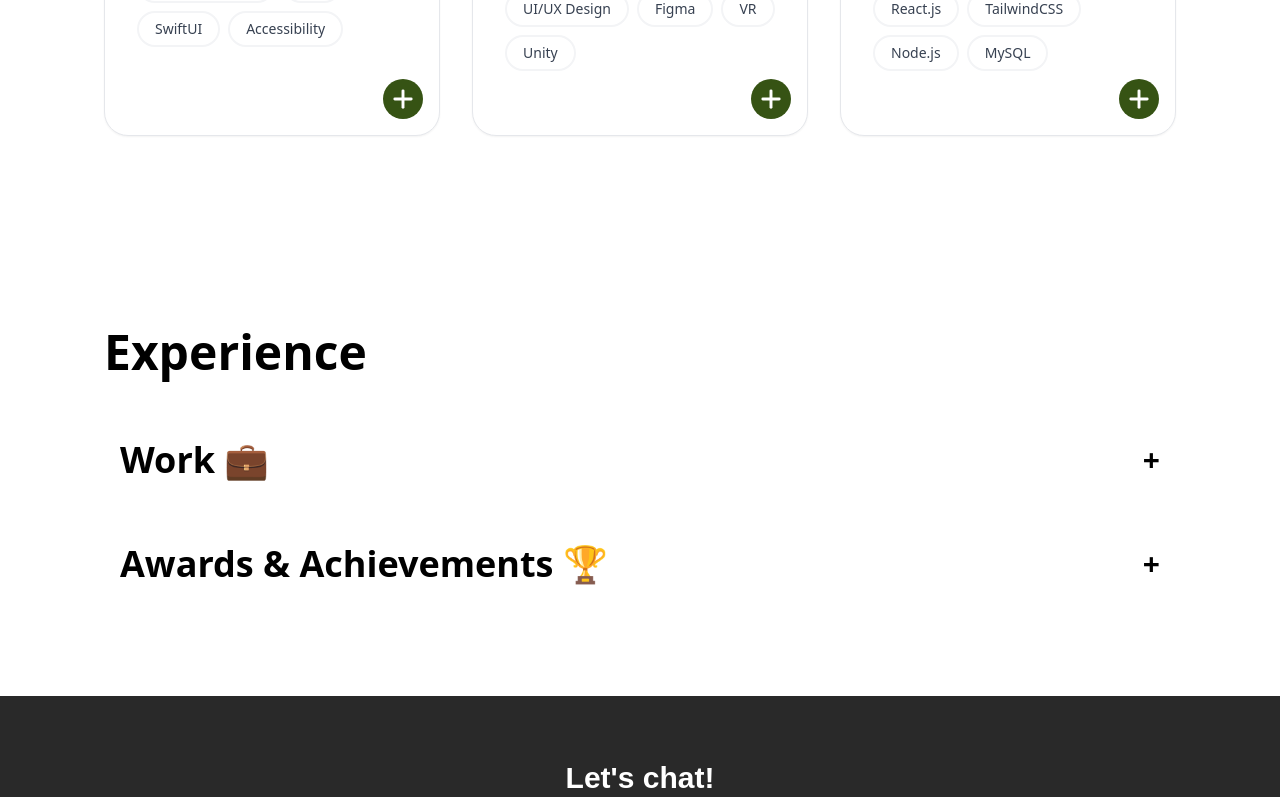
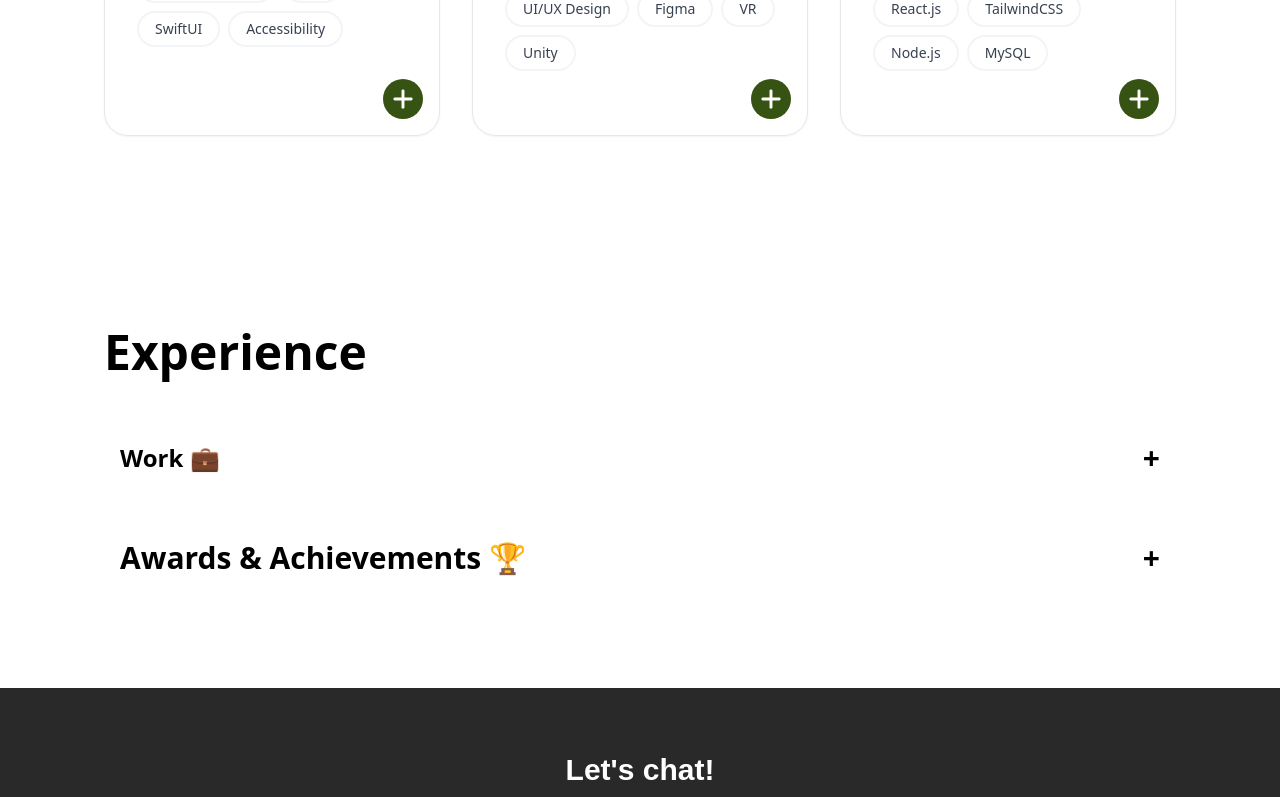
Before and after one commit to greenerycomplexity/mason-portfolio, a Next.js app: page / in a window 1280 px wide. Shown: the part 1826-2623 px from the top of the page. Built offline with nearby package versions, Linux system fonts and the light colour scheme.

Commit message:
Changes to margin/paddings for mobile screens

```diff
--- a/components/ExperienceSection.tsx
+++ b/components/ExperienceSection.tsx
@@ -12,7 +12,7 @@ const Experience = () => {
       id="experience"
       className="py-12 sm:py-16 md:py-20 bg-white font-sans lg:py-24 text-black"
     >
-      <div className="max-w-[90%] sm:max-w-[85%] md:max-w-6xl px-4 mx-auto sm:px-6 md:px-8 lg:px-10 font-sans">
+      <div className="max-w-[90%] sm:max-w-[85%] md:max-w-6xl px-2 mx-auto sm:px-6 md:px-8 lg:px-10 font-sans">
         {/* Section Header */}
         <h2 className="text-5xl font-bold mb-8 sm:mb-10 md:mb-12">
           Experience
@@ -23,9 +23,9 @@ const Experience = () => {
           {/* Work Experience Toggle Button */}
           <button
             onClick={() => setExpandedWork(!expandedWork)}
-            className="w-full flex items-center justify-between text-2xl sm:text-3xl md:text-4xl font-semibold p-3 sm:p-4 hover:bg-gray-50 rounded-lg transition-colors"
+            className="w-full flex items-center justify-between font-semibold p-3 sm:p-4 hover:bg-gray-50 rounded-lg transition-colors"
           >
-            <div className="flex items-center">
+            <div className="flex items-center text-lg sm:text-xl md:text-2xl ">
               <span>Work 💼</span>
             </div>
             <span className="text-2xl sm:text-3xl transition-transform duration-300">
@@ -74,9 +74,9 @@ const Experience = () => {
           {/* Awards Toggle Button */}
           <button
             onClick={() => setExpandedAwards(!expandedAwards)}
-            className="w-full flex items-center justify-between text-2xl sm:text-3xl md:text-4xl font-semibold p-3 sm:p-4 hover:bg-gray-50 rounded-lg transition-colors"
+            className="w-full flex items-center justify-between font-semibold p-3 sm:p-4 hover:bg-gray-50 rounded-lg transition-colors"
           >
-            <div className="flex items-center gap-1.5 sm:gap-2">
+            <div className="flex items-center text-lg sm:text-2xl md:text-3xl">
               <span>Awards & Achievements 🏆</span>
             </div>
             <span className="text-2xl sm:text-3xl transition-transform duration-300">
--- a/components/ProjectModal.tsx
+++ b/components/ProjectModal.tsx
@@ -60,7 +60,7 @@ const ProjectModal: React.FC<ProjectModalProps> = ({
       }`}
       onClick={onClose}
     >
-      <div className="min-h-full p-4 sm:p-6 md:p-8 lg:p-10 flex justify-center items-center">
+      <div className="min-h-full pt-12 sm:p-8 md:p-10 lg:p-12 flex justify-center items-center">
         <div
           ref={containerRef}
           className={`bg-white rounded-xl w-full max-w-5xl transform transition-all duration-700 ease-in-out text-black ${
@@ -165,7 +165,7 @@ const ProjectModal: React.FC<ProjectModalProps> = ({
             </div>
           </div>
 
-          <div className="px-6 sm:px-8 md:px-12 lg:px-16 pb-6 sm:pb-8 md:pb-12 lg:pb-16 bg-white rounded-b-xl">
+          <div className="px-6 py-2 sm:px-8 md:px-12 lg:px-16 pb-6 sm:pb-8 md:pb-12 lg:pb-16 bg-white rounded-b-xl">
             {/* Project description */}
             <p className="text-sm sm:text-base text-gray-700 mb-4 sm:mb-6">
               {project.description}
--- a/components/ProjectSection.tsx
+++ b/components/ProjectSection.tsx
@@ -26,7 +26,7 @@ const ProjectSection: React.FC<ProjectSectionProps> = ({ projects }) => {
       id="projects"
       className="py-12 sm:py-16 md:py-20 lg:py-24 text-black"
     >
-      <div className="max-w-[90%] sm:max-w-[85%] md:max-w-6xl mx-auto px-4 sm:px-6 md:px-8 lg:px-10 font-sans">
+      <div className="max-w-[90%] sm:max-w-[85%] md:max-w-6xl mx-auto px-2 sm:px-6 md:px-8 lg:px-10 font-sans">
         <h2 className="text-5xl font-bold mb-8 sm:mb-10 md:mb-12">Projects</h2>
         <div className="grid grid-cols-1 sm:grid-cols-2 lg:grid-cols-3 gap-6 sm:gap-4 md:gap-6 lg:gap-8">
           {projects.map((project, index) => (
--- a/components/StorySection.tsx
+++ b/components/StorySection.tsx
@@ -3,7 +3,7 @@ import React from "react";
 const StorySection: React.FC = () => {
   return (
     <section id="story" className="py-12 sm:py-16 md:py-20 lg:py-24">
-      <div className="max-w-[90%] sm:max-w-[85%] md:max-w-6xl mx-auto px-4 sm:px-6 md:px-8 lg:px-10 font-sans">
+      <div className="max-w-[90%] sm:max-w-[85%] md:max-w-6xl mx-auto px-2 sm:px-6 md:px-8 lg:px-10 font-sans">
         <h2 className="text-5xl font-bold mb-8 sm:mb-10 md:mb-12 text-black">
           About me!
         </h2>
```
